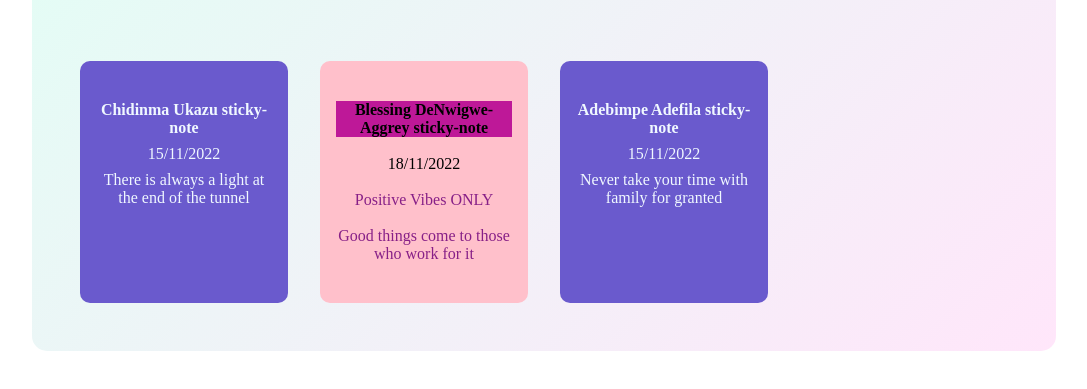
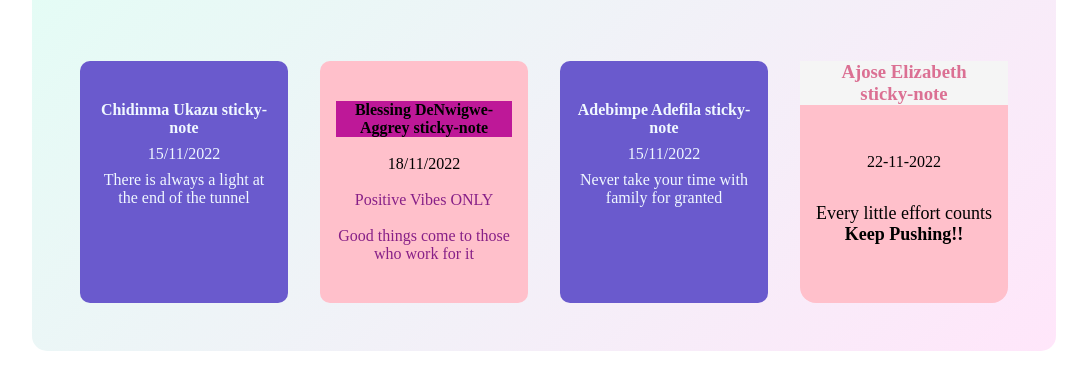
Before and after one commit to chidinma1234/Team1-subgroup1-stickynotes, a plain HTML site: page index.html in a window 1280 px wide. Shown: the part 259-648 px from the top of the page, without its empty margins (96-1183 px from the left). Drawn offline with Linux system fonts and the light colour scheme.

Commit message:
added my sticky note

```diff
--- a/Css/styles.css
+++ b/Css/styles.css
@@ -58,3 +58,21 @@ body {
 .B-p {
     color: rgb(135, 31, 135);
 }
+.liz{
+    background: pink;
+    margin: 1em;
+    border-radius: 1rem;
+    text-align: center;
+}
+.h3{
+    background: whitesmoke;
+    color: palevioletred;
+}
+.date{
+    padding-top: 3rem;
+
+}
+.quote{
+    padding-top: 2rem;
+    font-size: large;
+}
--- a/index.html
+++ b/index.html
@@ -34,6 +34,12 @@
                     <p class="one">15/11/2022</p>
                     <p>Never take your time with family for granted</p>
                 </div>
+                <div class="liz">
+                    <div class="h3">
+                        <h3 id="liz-1">Ajose Elizabeth <br> sticky-note</h3>
+                    </div>
+                    <p class="date">22-11-2022</p>
+                    <p class="quote">Every little effort counts <br> <b>Keep Pushing!!</b> </p>
                 </div>
             </div>
         </div>
```
